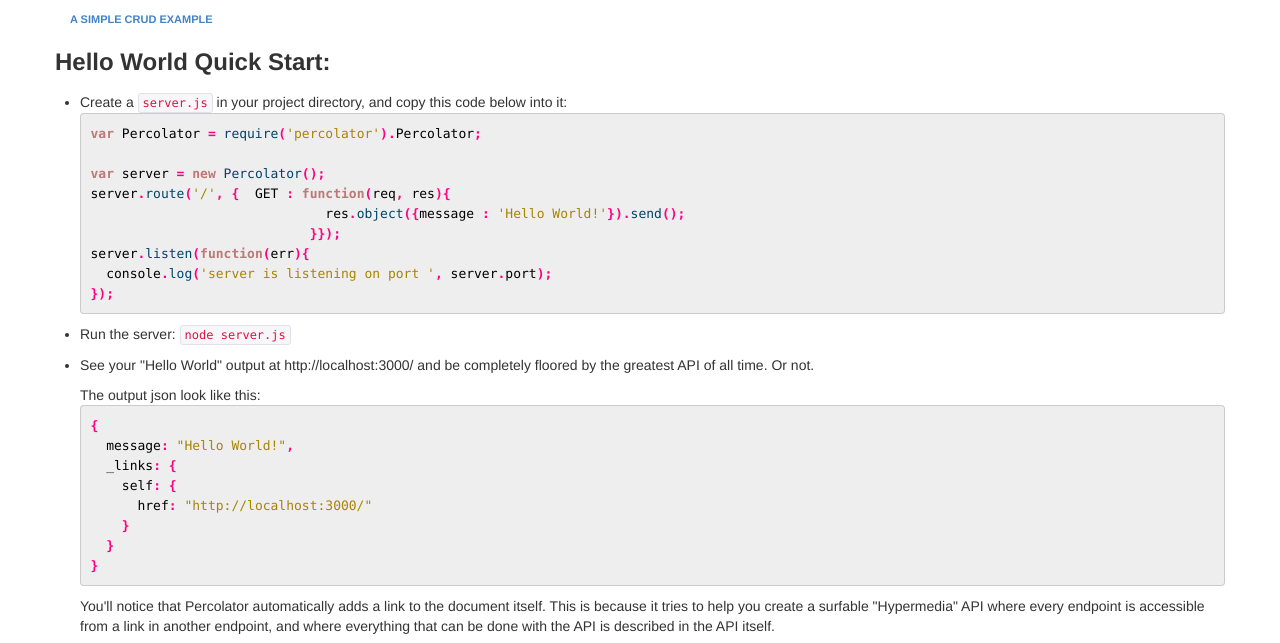
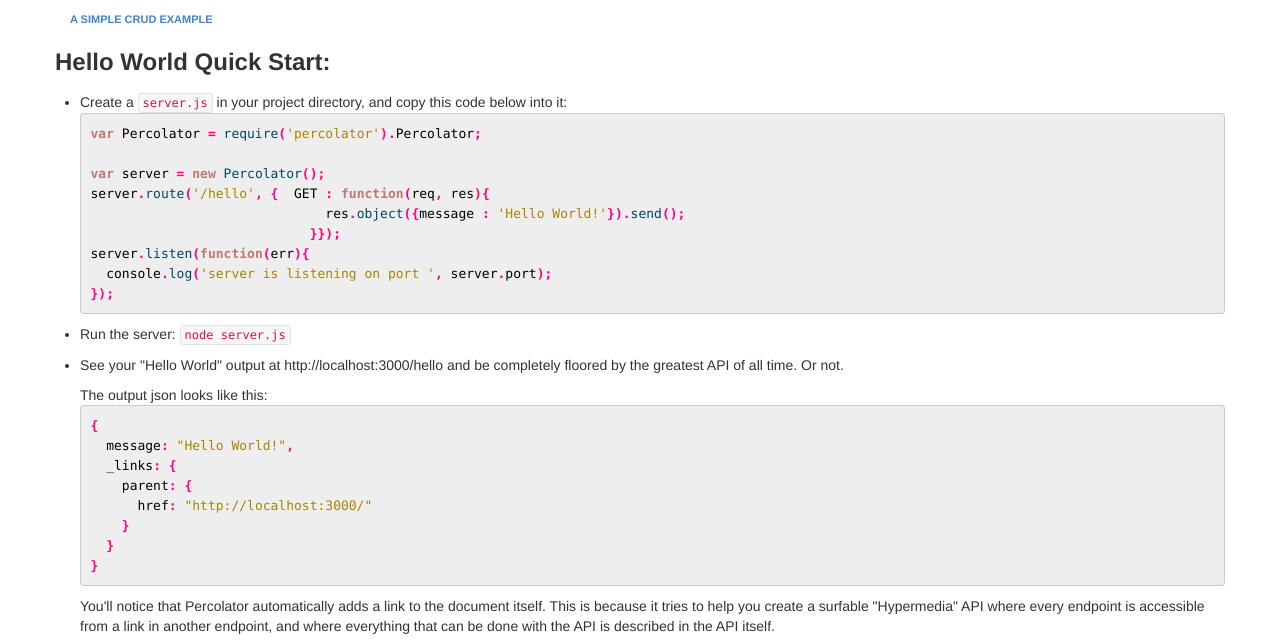
Before and after one commit to cainus/percolator, a website: page docs/examples.html in a window 1280 px wide. Shown: the part 129-772 px from the top of the page. Drawn offline with nearby package versions, Linux system fonts and the light colour scheme; files that its build step writes are made by us from their sources.

Commit message:
version bump 1.4.1.  fix a bug in directory requiring (advanced routing).  fix some documentation inaccuracies.

```diff
--- a/docs/examples.html
+++ b/docs/examples.html
@@ -109,7 +109,7 @@
 var Percolator = require('percolator').Percolator;
 
 var server = new Percolator();
-server.route('/', {  GET : function(req, res){
+server.route('/hello', {  GET : function(req, res){
                               res.object({message : 'Hello World!'}).send();
                             }});
 server.listen(function(err){
@@ -124,14 +124,14 @@
 <code>node server.js</code>
 </p>
 </li>
-<li><p>See your "Hello World" output at http://localhost:3000/ and be completely floored by the greatest
+<li><p>See your "Hello World" output at http://localhost:3000/hello and be completely floored by the greatest
 API of all time.  Or not.</p>
-The output json look like this:
+The output json looks like this:
 <pre class="sh_javascript">
 {
   message: "Hello World!",
   _links: {
-    self: {
+    parent: {
       href: "http://localhost:3000/"
     }
   }
--- a/package.json
+++ b/package.json
@@ -8,7 +8,7 @@
     "resource",
     "hypermedia"
   ],
-  "version": "1.4.0",
+  "version": "1.4.1",
   "bugs": {
     "url": "https://github.com/cainus/percolator/issues"
   },
@@ -25,8 +25,8 @@
     "hyperjson": "0.0.1",
     "json-status": "0.2.0",
     "urlgrey": "0.0.8",
-    "oneone": "0.6.0",
-    "detour": "0.16.7",
+    "detour": "0.16.8",
+    "oneone": "0.6.1",
     "JSV": "4.0.2",
     "connect": "2.7.4",
     "urlgrey-connect": "0.1.0",
```
Also changed, not shown: docs/about.html (+1 -1 lines).
